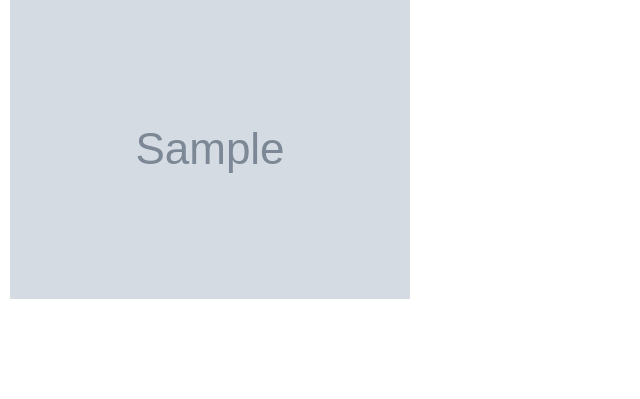
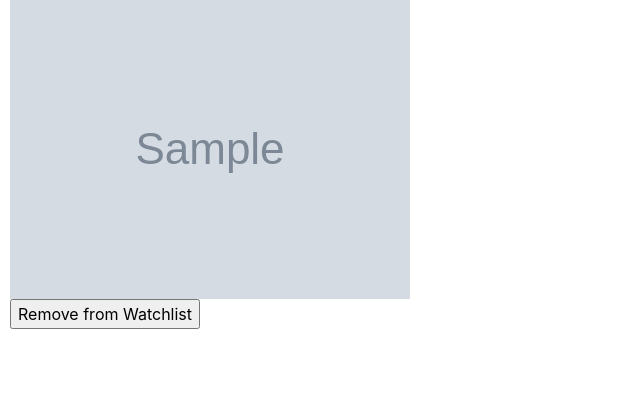
Before and after one commit to PrackSoft/commerce, a Django app: page /listing/1/ in a window 1280 px wide. Shown: the part 286-685 px from the top of the page, without its empty margins (0-640 px from the left). Run offline with Django 3.2, Linux system fonts and the light colour scheme; a user stored in the database is signed in; tables that the repository leaves empty hold one stand-in row (values such as "Sample post"); grey boxes marked "Sample" are stand-in pictures; some libraries are stand-ins or nearby versions.

Commit message:
add watchlist template and logic: toggle_watchlist view + utils for add/remove

```diff
--- a/auctions/models.py
+++ b/auctions/models.py
@@ -26,6 +26,14 @@ class Listing(models.Model):
     def __str__(self):
         return self.title
 
+class Watchlist(models.Model):
+    # Relations
+    user = models.ForeignKey(User, on_delete=models.CASCADE, related_name="watchlist_entries")  # User following
+    listing = models.ForeignKey(Listing, on_delete=models.CASCADE, related_name="watchlist_entries")    # Listing followed
+
+    def __str__(self):
+        return f"{self.user.username} - {self.listing.title}"
+
 
 class Bid(models.Model):
     # Bid amount
--- a/auctions/templates/auctions/listing_detail.html
+++ b/auctions/templates/auctions/listing_detail.html
@@ -9,6 +9,12 @@
         {% if listing.image_url %}
             <img src="{{ listing.image_url }}" alt="{{ listing.title }}">
         {% endif %}
+        {% if request.user.is_authenticated %}
+            <form method="post" action="{% url 'toggle_watchlist' listing.id %}">
+                {% csrf_token %}
+                <input type="submit" value="{% if is_watching %}Remove from Watchlist{% else %}Add to Watchlist{% endif %}">
+            </form>
+        {% endif %}
     </div>
 
 {% endblock %}
--- a/auctions/urls.py
+++ b/auctions/urls.py
@@ -9,5 +9,6 @@ urlpatterns = [
     path("register", views.register, name="register"),
     # New paths
     path("create_listing/", views.create_listing, name="create_listing"), # Route to create a new auction listing
-    path("listing/<int:listing_id>/", views.listing_detail, name="listing_detail") # Route to view the detail page of a specific listing
+    path("listing/<int:listing_id>/", views.listing_detail, name="listing_detail"), # Route to view the detail page of a specific listing
+    path("listing/<int:listing_id>/watchlist/", views.toggle_watchlist, name="toggle_watchlist")
 ]
--- a/auctions/utils.py
+++ b/auctions/utils.py
@@ -1,5 +1,13 @@
-from .models import Listing
+from .models import Listing, Watchlist
 
 def get_current_price(listing):
     highest_bid = listing.bids.order_by("-amount").first()
     return highest_bid.amount if highest_bid else listing.starting_bid
+
+def add_to_watchlist(user, listing):
+    # Adds a listing to the user's watchlist
+    Watchlist.objects.get_or_create(user=user, listing=listing)
+
+def remove_from_watchlist(user, listing):
+    # Removes a listing from the user's watchlist
+    Watchlist.objects.filter(user=user, listing=listing).delete()
--- a/auctions/views.py
+++ b/auctions/views.py
@@ -6,9 +6,9 @@ from django.shortcuts import render, redirect, get_object_or_404
 from django.urls import reverse
 
 from .forms import ListingForm
-from .models import User, Listing
+from .models import User, Listing, Watchlist
 
-from .utils import get_current_price
+from .utils import get_current_price, add_to_watchlist, remove_from_watchlist
 
 
 
@@ -91,7 +91,22 @@ def create_listing(request):
 def listing_detail(request, listing_id):
     listing = get_object_or_404(Listing, pk=listing_id)
     current_price = get_current_price(listing)
+
+    is_watching = False
+    if request.user.is_authenticated:
+        is_watching = Watchlist.objects.filter(user=request.user, listing=listing).exists()
+
     return render(request, "auctions/listing_detail.html", {
     "listing": listing,
-    "current_price": current_price  # esta variable se pasa al template
+    "current_price": current_price,
+    "is_watching": is_watching
 })
+
+@login_required
+def toggle_watchlist(request, listing_id):
+    listing = get_object_or_404(Listing, pk=listing_id)
+    if Watchlist.objects.filter(user=request.user, listing=listing).exists():
+        remove_from_watchlist(request.user, listing)
+    else:
+        add_to_watchlist(request.user, listing)
+    return redirect('listing_detail', listing_id=listing.id)
```
Also changed, not shown: auctions/migrations/0003_watchlist.py (added).
